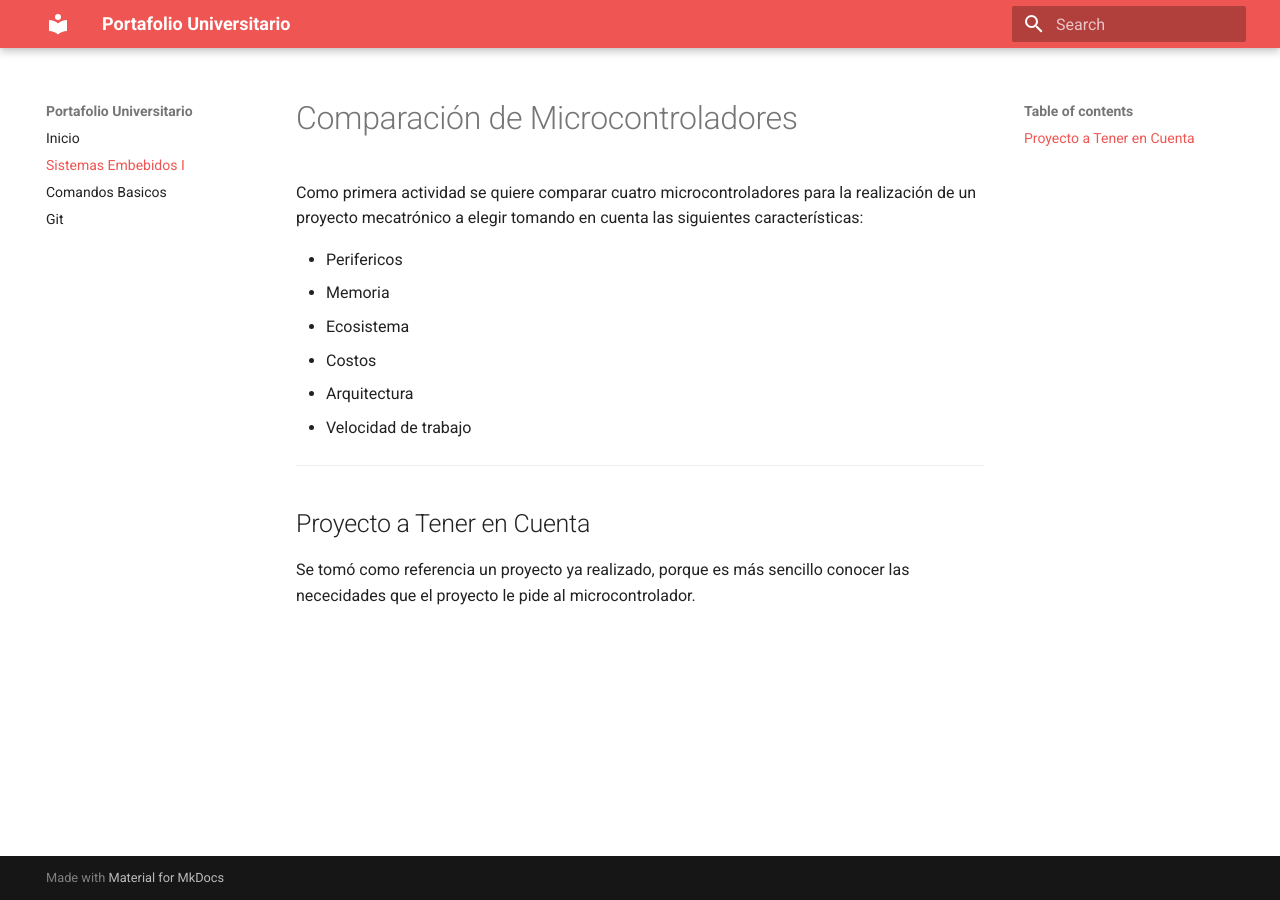
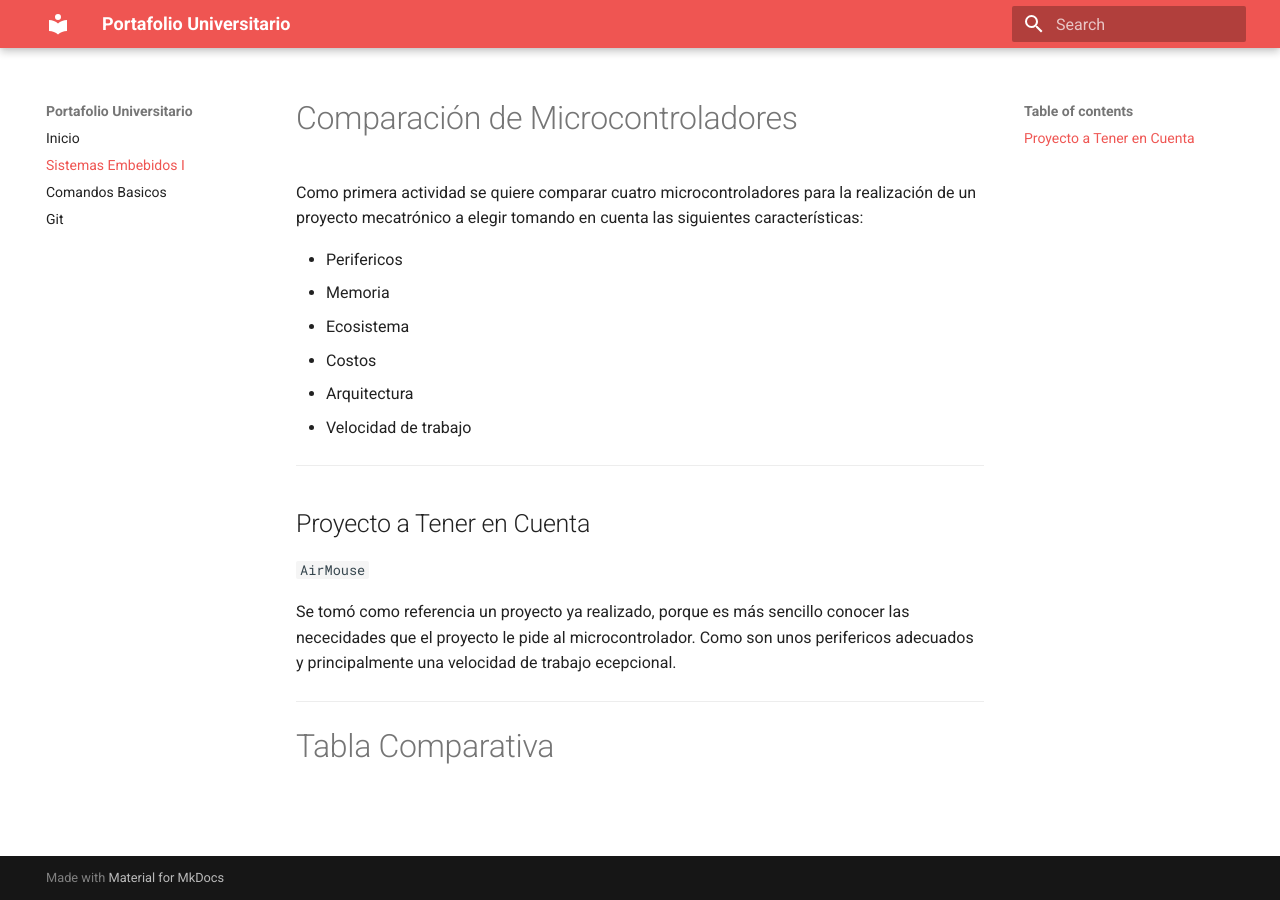
Before and after one commit to Oskihgez/Mi-Portafolio, an MkDocs documentation site: the page built from docs/sistemasembebidosi.md, in a window 1280 px wide. Built offline with MkDocs 1.6.1 and Material for MkDocs 9.7.7, drawn with Linux system fonts in a browser that asks for light colours.

Commit message:
Update sistemasembebidosi.md

```diff
--- a/docs/sistemasembebidosi.md
+++ b/docs/sistemasembebidosi.md
@@ -13,5 +13,10 @@ Como primera actividad se quiere comparar cuatro microcontroladores para la real
 
 ## Proyecto a Tener en Cuenta
 
+`AirMouse`
 
-Se tomó como referencia un proyecto ya realizado, porque es más sencillo conocer las nececidades que el proyecto le pide al microcontrolador.
+Se tomó como referencia un proyecto ya realizado, porque es más sencillo conocer las nececidades que el proyecto le pide al microcontrolador. Como son unos perifericos adecuados y principalmente una velocidad de trabajo ecepcional.
+
+---
+
+# Tabla Comparativa
```
